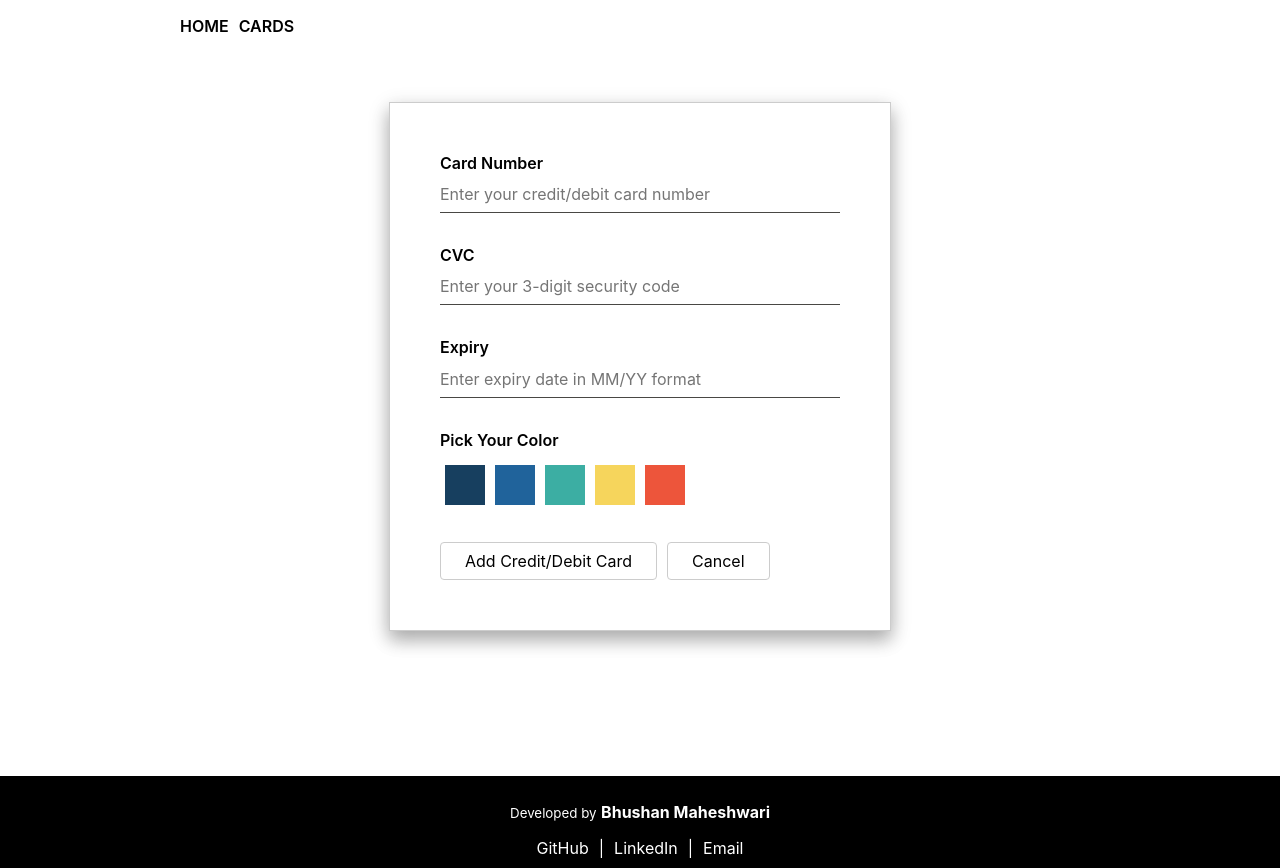
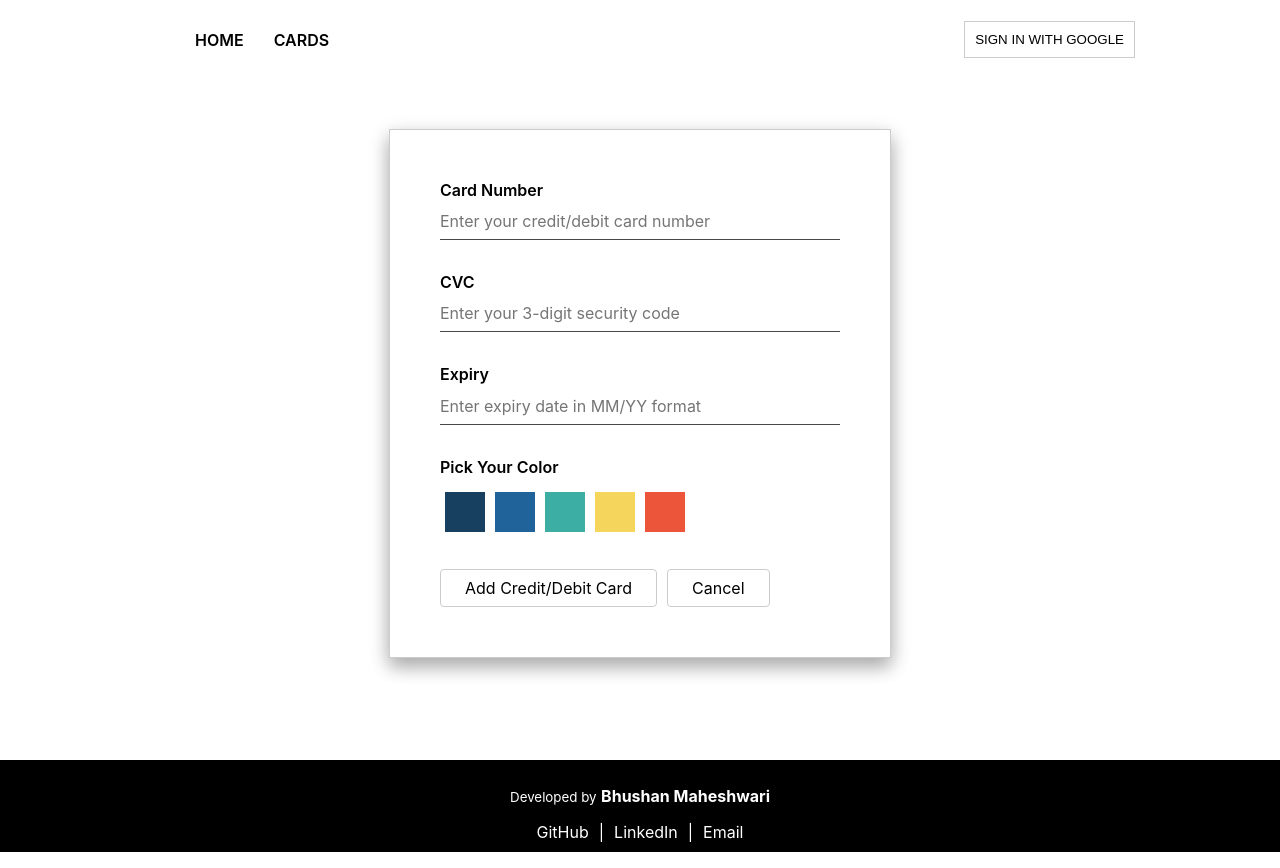
Before and after one commit to bhushanmaheshwari/sample-work-asb, a React (Create React App) app: page / in a window 1280 px wide. Built offline with nearby package versions, Linux system fonts and the light colour scheme.

Commit message:
integrated header profile section with auth contxt

```diff
--- a/src/layout/Header.styles.ts
+++ b/src/layout/Header.styles.ts
@@ -1,19 +1,42 @@
 import styled from "styled-components";
 
-const Header = styled.header``;
+const Header = styled.header`
+  display: flex;
+  align-items: center;
+  justify-content: space-between;
+`;
 
 const HeaderNav = styled.ul`
   display: flex;
-  gap: 10px;
   text-decoration: none;
   list-style: none;
 
-  a {
+  a,
+  button {
+    margin: 5px;
+    padding: 10px;
+    background-color: transparent;
     color: #000;
     text-decoration: none;
+    text-transform: uppercase;
+  }
+
+  a {
     font-weight: 600;
-    text-transform : uppercase;
+  }
+
+  button {
+    border: 1px solid #ccc;
   }
 `;
 
-export { Header, HeaderNav };
+const ProfilePicture = styled.div`
+  margin-right: 30px;
+  img {
+    width: 40px;
+    height: 40px;
+    border-radius: 50%;
+  }
+`;
+
+export { Header, HeaderNav, ProfilePicture };
--- a/src/layout/Header.tsx
+++ b/src/layout/Header.tsx
@@ -1,8 +1,17 @@
-import { FC } from "react";
+import { FC, useContext } from "react";
 import { Link } from "react-router-dom";
-import { Header, HeaderNav } from "./Header.styles";
+import { AuthContext } from "../store/auth-context";
+import { Header, HeaderNav, ProfilePicture } from "./Header.styles";
 
 const HeaderComponent: FC = () => {
+  const authCtx = useContext(AuthContext);
+  const isLoggedIn = authCtx.isLoggedIn;
+  const profilePicture = authCtx.userProfilePicture;
+
+  const loginHandler = () => {
+    authCtx.login();
+  };
+
   return (
     <Header>
       <HeaderNav>
@@ -13,6 +22,23 @@ const HeaderComponent: FC = () => {
           <Link to="/cards">CARDS</Link>
         </li>
       </HeaderNav>
+      <HeaderNav>
+        <li>
+          {isLoggedIn ? (
+            <ProfilePicture>
+              <img
+                src={profilePicture}
+                alt="Logged in user"
+                referrerPolicy="no-referrer"
+              ></img>
+            </ProfilePicture>
+          ) : (
+            <button type="button" onClick={loginHandler}>
+              Sign in with Google
+            </button>
+          )}
+        </li>
+      </HeaderNav>
     </Header>
   );
 };
```
Also changed, not shown: 1 other file (tests, documents, lock files or other folders).
